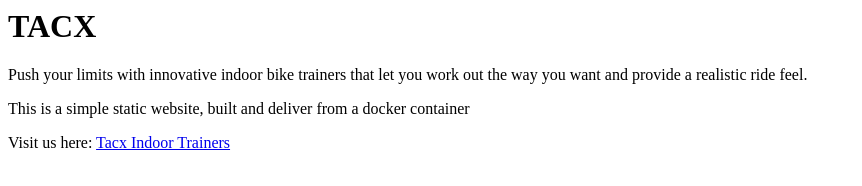
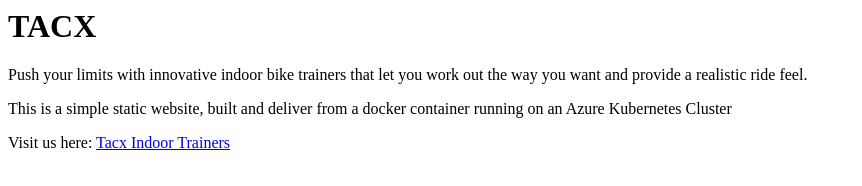
Before and after one commit to swancrawford/tacxapp, a plain HTML site: page index.html in a window 1280 px wide. Shown: the whole page, without its empty margins (0-862 px from the left). Drawn offline with Linux system fonts and the light colour scheme.

Commit message:
Changed Text

```diff
--- a/index.html
+++ b/index.html
@@ -1,6 +1,6 @@
 <html>
 <h1>TACX</h1>
   <p>Push your limits with innovative indoor bike trainers that let you work out the way you want and provide a realistic ride feel.</p>
-  <p>This is a simple static website, built and deliver from a docker container</p>
+  <p>This is a simple static website, built and deliver from a docker container running on an Azure Kubernetes Cluster</p>
   <p>Visit us here: <a href="https://www.garmin.com/en-US/c/sports-fitness/indoor-trainers/">Tacx Indoor Trainers</a></p>
 </html>
```
